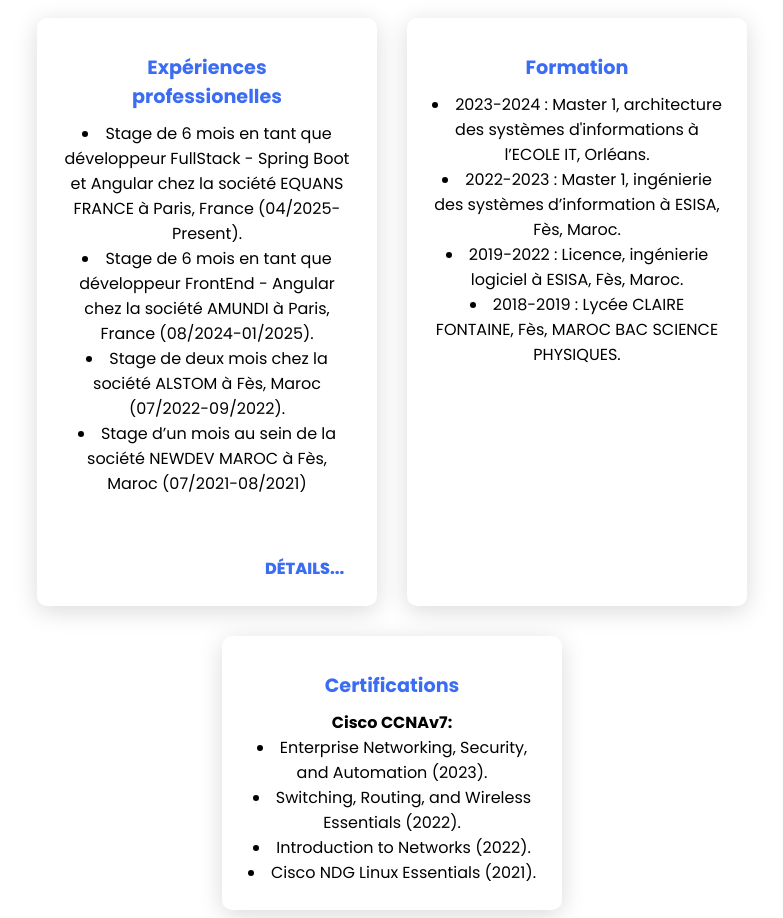
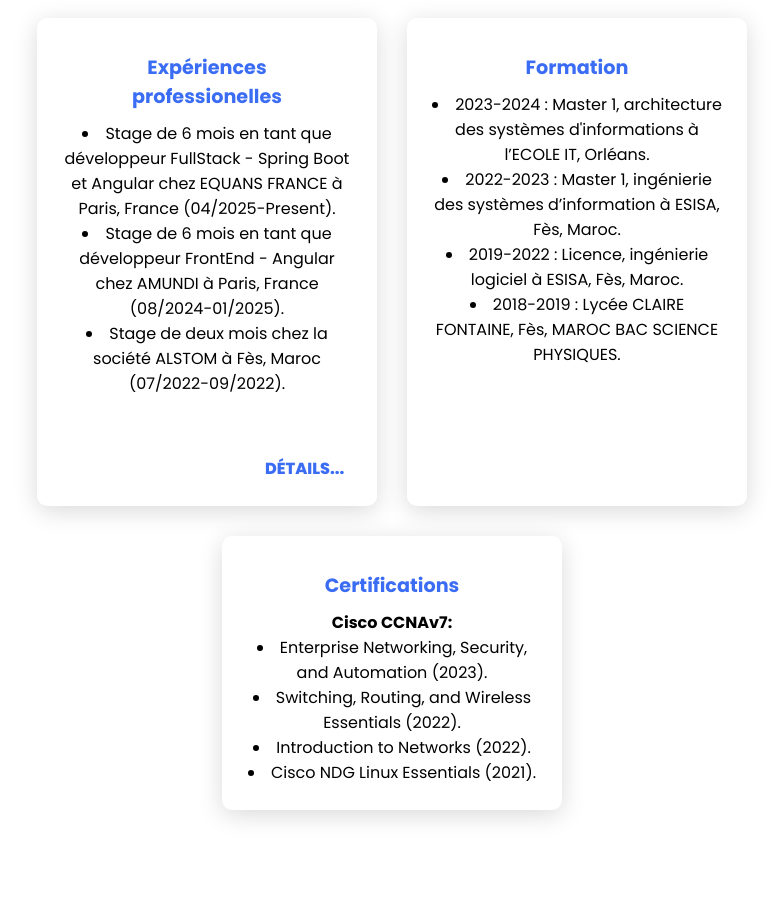
Before and after one commit to ACHRAF-BADRI/PortFolioAchrafElBadri.github.io, a plain HTML site: page index.html in a window 1280 px wide. Shown: the part 980-1898 px from the top of the page, without its empty margins (248-1031 px from the left). Drawn offline with Linux system fonts and the light colour scheme.

Commit message:
Files update

```diff
--- a/index.html
+++ b/index.html
@@ -65,16 +65,13 @@
                         <h3>Expériences professionelles</h3>
                         <p>
                             <li>
-                                Stage de 6 mois en tant que développeur FullStack - Spring Boot et Angular chez la société EQUANS FRANCE à Paris, France (04/2025-Present).
+                                Stage de 6 mois en tant que développeur FullStack - Spring Boot et Angular chez EQUANS FRANCE à Paris, France (04/2025-Present).
                             </li>
                             <li>
-                                Stage de 6 mois en tant que développeur FrontEnd - Angular chez la société AMUNDI à Paris, France (08/2024-01/2025).
+                                Stage de 6 mois en tant que développeur FrontEnd - Angular chez AMUNDI à Paris, France (08/2024-01/2025).
                             </li>
                             <li>
                                 Stage de deux mois chez la société ALSTOM à Fès, Maroc (07/2022-09/2022).
-                            </li>
-                            <li>
-                                Stage d’un mois au sein de la société NEWDEV MAROC à Fès, Maroc (07/2021-08/2021)
                             </li>
                         </p>
                         <strong class="project-title">
```
Also changed, not shown: experience-Prof.html (+1 -1 lines).
